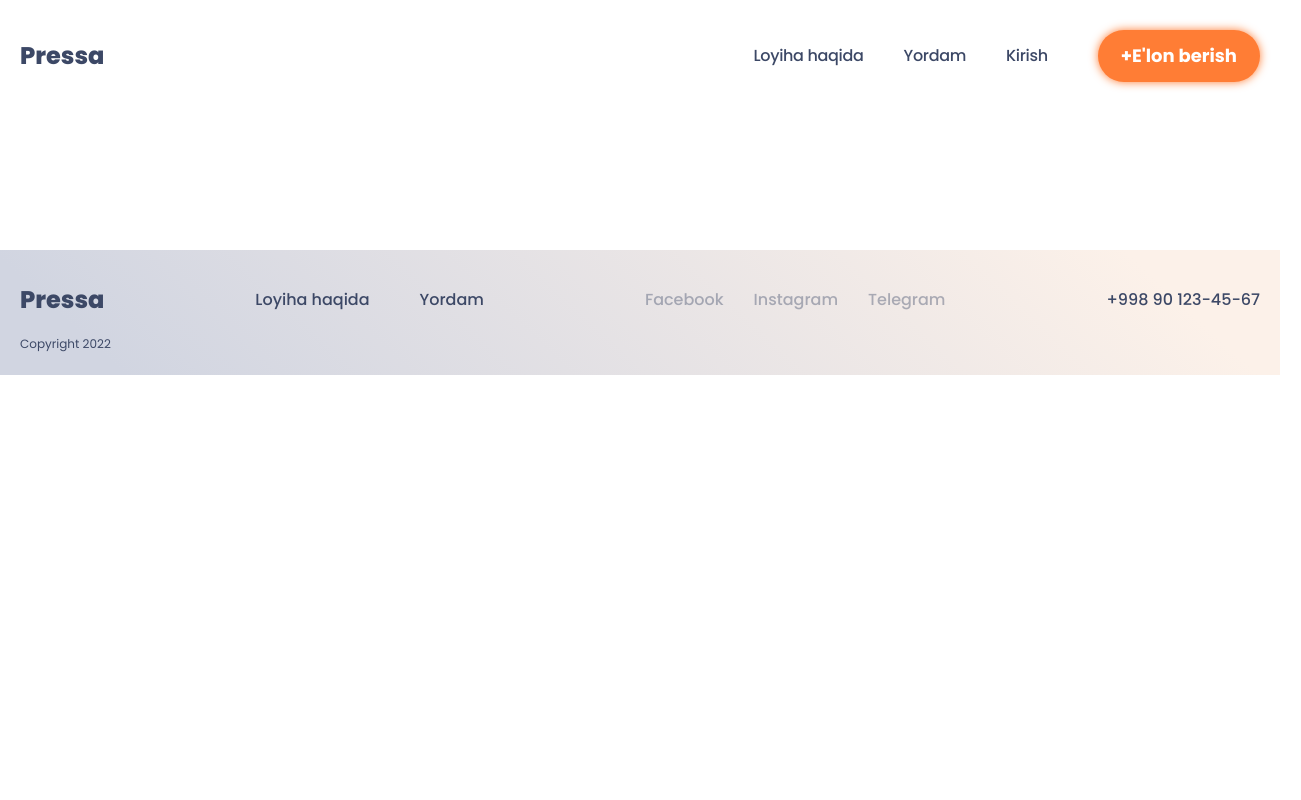
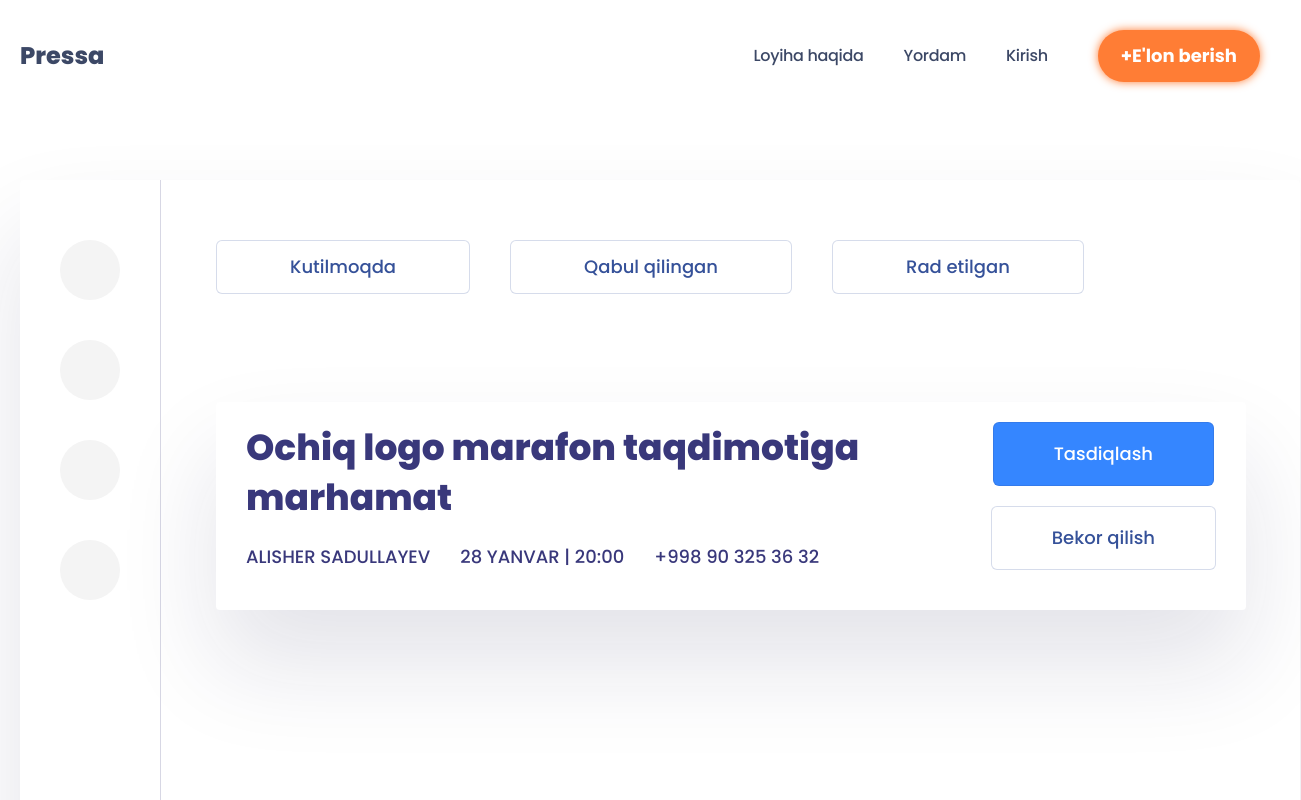
Before and after one commit to kholikulovz/pressa, a React (Create React App) app: page /admin in a window 1280 px wide. Shown: the top 800 px of the page, 1301 px wide, since content can reach past the window. Built offline with nearby package versions, Linux system fonts and the light colour scheme.

Commit message:
login page added

```diff
--- a/src/App.jsx
+++ b/src/App.jsx
@@ -9,6 +9,8 @@ import Footer from './Components/Footer/Footer';
 import { Route, Routes } from 'react-router-dom';
 import Single from './Pages/Single/Single';
 import About from './Pages/About/About';
+import Admin from './Pages/Admin/Admin';
+import Login from './Pages/Login/Login';
 
 
 function App() {
@@ -20,6 +22,8 @@ function App() {
       <Route path='/single' element={<Single/>}></Route>
       <Route path='/about' element={<About/>}></Route>
       <Route path='/announce' element={<Announce/>}></Route>
+      <Route path='/admin' element={<Admin/>}></Route>
+      <Route path='/login' element={<Login/>}></Route>
     </Routes>
      <Footer />
    </>
--- a/src/App.scss
+++ b/src/App.scss
@@ -102,7 +102,9 @@ ul {
 a {
   text-decoration: none;
 }
-
+input{
+  outline: none;
+}
 ::-webkit-scrollbar {
   width: 12px;
 }
--- /dev/null
+++ b/src/Pages/Admin/Admin.jsx
@@ -0,0 +1,49 @@
+import React from 'react';
+import './Admin.scss'
+
+function Admin() {
+    return (<div className="admin">
+    <div className="container">
+    <div className="admin__wrapper">
+    <div className="left__column">
+    <ul  className='left__column-menu'>
+    <li className='left__column-circle'></li>
+    <li className='left__column-circle'></li>
+    <li className='left__column-circle'></li>
+    <li className='left__column-circle'></li>
+    </ul>
+    </div>
+    <div className="column">
+    <ul className="column__buttons">
+    <li className="column__buttons-item">
+    <button className='column__btn'>Kutilmoqda</button>
+    </li>
+    <li className="column__buttons-item">
+    <button className='column__btn'>Qabul qilingan</button>
+    </li>
+    <li className="column__buttons-item">
+    <button className='column__btn'>Rad etilgan</button>
+    </li>
+    </ul>
+    <ul className='column__menu'>
+    <li className='column__card'>
+    <div className="column__card-left">
+    <h2 className='column__card-title'>Ochiq logo marafon taqdimotiga marhamat</h2>
+    <span className='column__card-author column__card-span'>Alisher Sadullayev</span>
+    <span className='column__card-date column__card-span'>28 Yanvar  |  20:00</span>
+    <span className='column__card-phone column__card-span'>+998 90 325 36 32</span>
+    </div>
+    <div className="column__card-right">
+    <button className='column__card-btn column__card-btn--blue'>Tasdiqlash</button>
+    <button className='column__card-btn column__card-btn--white'>Bekor qilish</button>
+    </div>
+    </li>
+    </ul>
+    </div>
+    </div>
+
+    </div>
+    </div>)
+}
+
+export default Admin;
--- /dev/null
+++ b/src/Pages/Admin/Admin.scss
@@ -0,0 +1,108 @@
+.admin{
+    &__wrapper{
+        height: 1580px;
+        width: 1280px;
+        margin-top: 80px;
+        display: flex;
+        background: #FFFFFF;
+        box-shadow: 0px 54px 100px rgba(25, 26, 72, 0.12);
+        border-radius: 4px;
+    }
+}
+.left{
+    &__column{
+        padding: 60px 40px;
+        border-right: 1px solid rgba($color: #39387B, $alpha: 0.2) ;
+        &-circle{
+            border-radius: 50%;
+            width: 60px;
+            height: 60px;
+            background: #F4F4F4;
+            margin-bottom: 40px;
+            &:last-child{
+                margin-bottom: 0;
+            }
+        }
+    }
+}
+.column{
+    padding: 60px 55px 100px 55px;
+    &__buttons{
+        display: flex;
+        align-items: center;
+        margin-bottom: 108px;
+        &-item{
+            margin-right: 40px;
+            &:last-child{
+                margin-right: 0;
+            }
+        }
+    }
+    &__btn{
+        padding: 15px 73px;
+        background: #FFFFFF;
+        border: 1px solid rgba(53, 81, 153, 0.2);
+        border-radius: 6px;
+        font-weight: 500;
+        font-size: 18px;
+        line-height: 22px;
+        color: #355199;
+        &--active{
+            background: #3586FF;
+            color: #FFFFFF;
+        }
+    }
+    &__card{
+        width: 1030px;
+        background: #FFFFFF;
+        box-shadow: 0px 54px 100px rgba(25, 26, 72, 0.12);
+        border-radius: 4px;
+        padding: 20px 30px 40px 30px;
+        display: flex;
+        align-items: center;
+        justify-content: space-between;
+        &-left{
+            width: 625px;
+        }
+        &-title{
+            font-weight: 800;
+            font-size: 36px;
+            line-height: 50px;
+            color: #39387B;
+            margin-bottom: 20px;
+        }
+        &-span{
+            font-weight: 500;
+            font-size: 18px;
+            line-height: 27px;
+            text-transform: uppercase;
+            color: #39387B;
+            margin-right: 30px;
+            &:last-child{
+                margin-right: 0;
+            }
+        }
+        &-right{
+            display: flex;
+            align-items: center;
+            flex-direction: column;
+        }
+        &-btn{
+            border: 1px solid rgba(53, 81, 153, 0.2);
+            border-radius: 6px;
+            padding: 20px 60px;
+            font-weight: 500;
+            font-size: 18px;
+            line-height: 22px;
+            &--blue{
+                background: #3586FF;
+                color: #FFFFFF;
+                margin-bottom: 20px;
+            }
+            &--white{
+                background: #FFFFFF;
+                color: #355199;
+            }
+        }
+    }
+}
--- a/src/Pages/Announce/Announce.jsx
+++ b/src/Pages/Announce/Announce.jsx
@@ -6,6 +6,13 @@ function Announce() {
   return (
     <div className="announce">
       <div className="container">
+        <div className="announce__modal" >
+          <div className="announce__modal-box">
+            <h4 className="announce__modal-title">E'lon tekshirishga yuborildi</h4>
+            <p className="announce__modal-text">Sizning e‘loningiz 10 daqiqa ichida saytga joylanadi.</p>
+            <a className="announce__modal-btn" href="/">Bosh sahifa</a>
+          </div>
+        </div>
         <div className="announce__intro">
           <div className="announce__intro-link">
             <Link className="announce__intro-navlink" to="/">
@@ -99,7 +106,15 @@ function Announce() {
                 <label className="announce__form-label" htmlFor="">Qisqa izoh kiriting</label>
                 <input className="announce__form-input" type="text" placeholder="Izoh" />
               </li>
+              <li className="announce__form-box announce__form-box--big">
+                <label className="announce__form-label" htmlFor="">Batafsil ma'lumot</label>
+                <textarea className="announce__form-input announce__form-teaxtarea" type="text" placeholder="Batafsil ma'lumot" />
+              </li>
             </ul>
+            <div className="announce__post-buttons">
+              <button className="announce__post-btn announce__post-btn--white" id="reject-btn">Bekor qilish</button>
+              <button className="announce__post-btn announce__post-btn--blue" id="send-btn">Yuborish</button>
+            </div>
           </form>
         </div>
       </div>
--- /dev/null
+++ b/src/Pages/Login/Login.jsx
@@ -0,0 +1,23 @@
+import React from 'react';
+import './Login.scss'
+
+function Login() {
+  return (
+  <div className='login'>
+<div className="container">
+    <div className="login__wrapper">
+        <form action="" className='login__form' method='post'>
+        <h1 className='login__title'>LOGIN</h1>
+            <label className='login__label' htmlFor="">Username kiriting</label>
+<input className='login__input' type="text" placeholder='Username kiriting'/>
+<label className='login__label' htmlFor="">Password kiriting</label>
+<input className='login__input' type="password" placeholder='Password kiriting'/>
+<button className='login__btn'>Tekshirish</button>
+        </form>
+    </div>
+</div>
+  </div>
+  )
+}
+
+export default Login;
--- /dev/null
+++ b/src/Pages/Login/Login.scss
@@ -0,0 +1,54 @@
+.login{
+    &__wrapper{
+        margin-top: 100px;
+    }
+    &__form{
+        box-shadow: 0px 54px 100px rgba(25, 26, 72, 0.12);
+        border-radius: 4px;
+        padding: 30px 100px;
+        display: flex;
+        align-items: center;
+        justify-content: center;
+        flex-direction: column;
+    }
+    &__title{
+        font-weight: 600;
+        font-size: 36px;
+        line-height: 54px;
+        color: #39387B;
+        text-shadow: 5px 5px 12px rgba(150, 150, 150, 1);
+    }
+    &__label{
+        font-size: 12px;
+        line-height: 18px;
+        color: #3C4866;
+        opacity: 0.5;
+        margin: 10px 0;
+    }
+    &__input{
+        width: 600px;
+        background: #FFFFFF;
+        box-shadow: 0px 54px 100px rgba(25, 26, 72, 0.12);
+        border: 1px solid rgba(53, 81, 153, 0.15);
+        border-radius: 7px;
+        padding: 15px;
+        &::placeholder{
+            text-align: center;
+            font-size: 16px;
+            line-height: 22px;
+            color: #3C4866;
+            opacity: 0.3;
+        }
+    }
+    &__btn{
+        background: #3586FF;
+border: 1px solid rgba(53, 81, 153, 0.2);
+border-radius: 6px;
+padding: 20px 80px;
+font-weight: 500;
+font-size: 18px;
+line-height: 22px;
+color: #FFFFFF;
+margin-top: 50px;
+    }
+}
```
Also changed, not shown: src/Pages/Announce/Announce.scss (+56 -0 lines).
